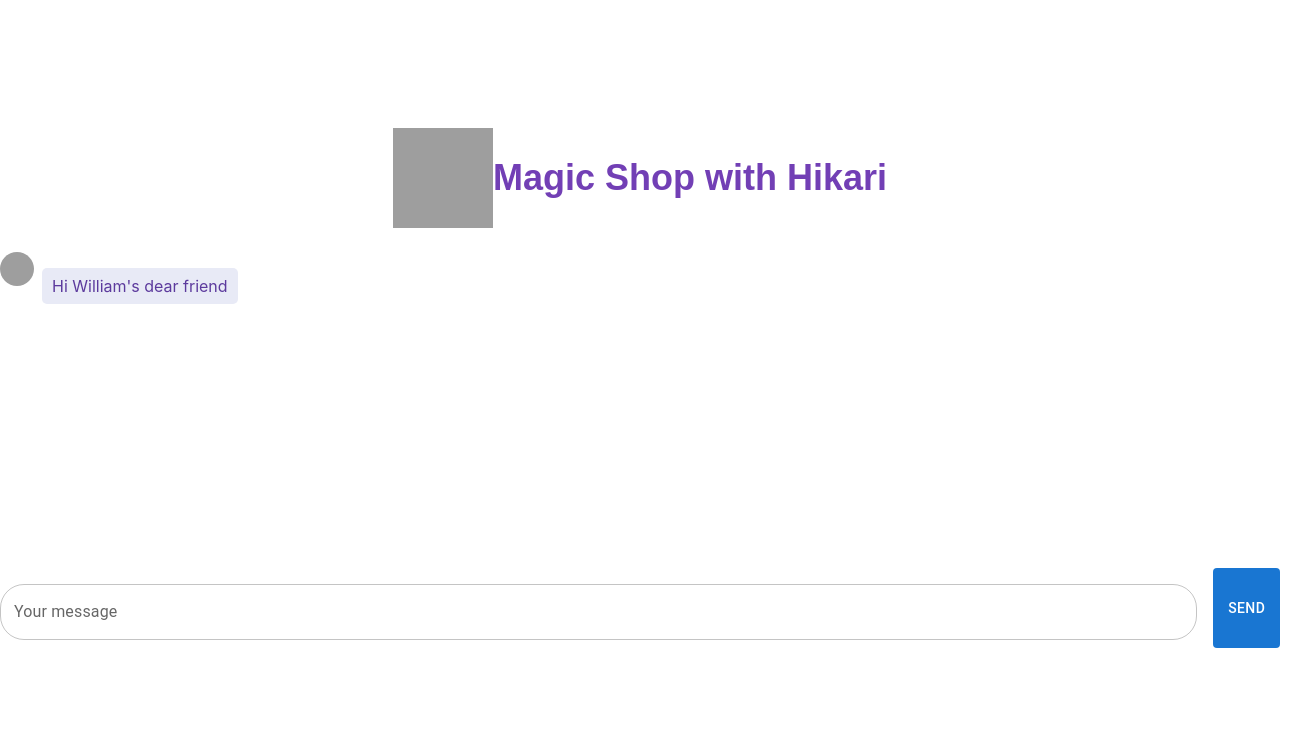
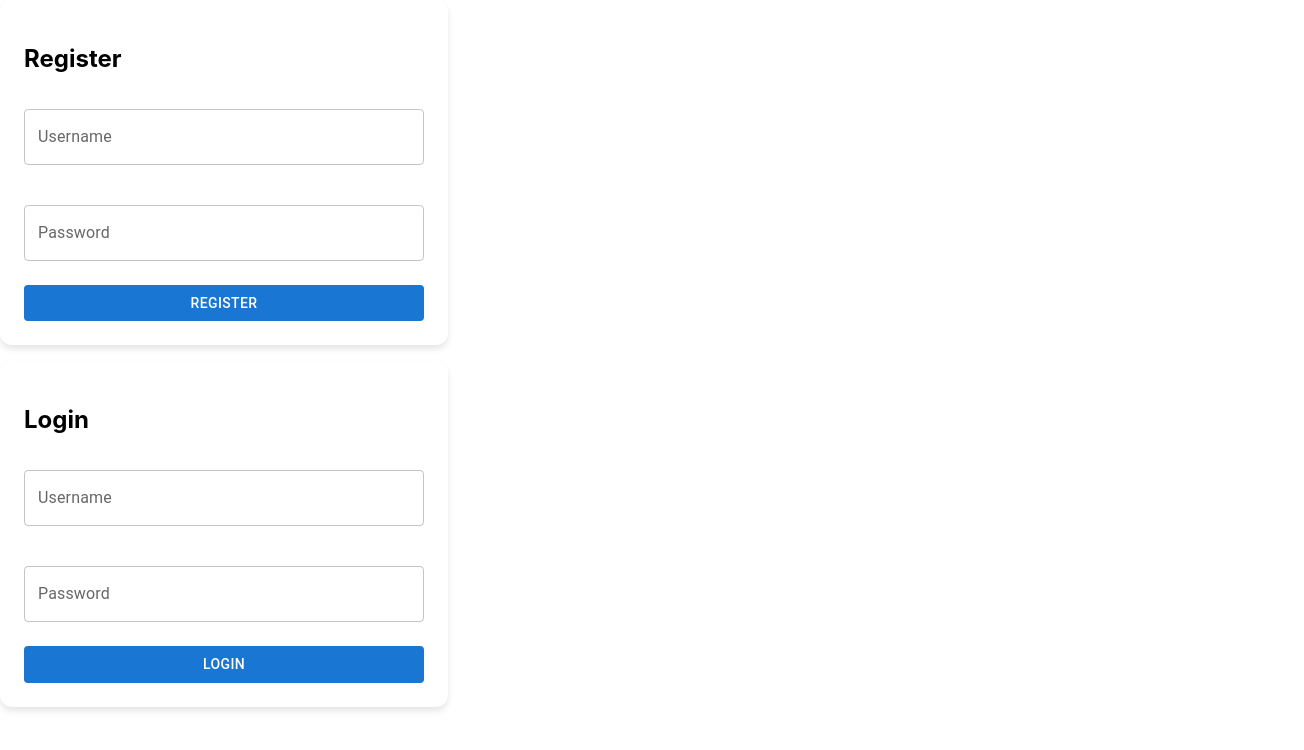
Before and after one commit to JanWilliamHaug/chatFrontEnd, a React (Create React App) app: page / in a window 1280 px wide. Shown: the top 750 px of the page, 1304 px wide, since content can reach past the window. Built offline with nearby package versions, Linux system fonts and the light colour scheme; grey boxes are pictures that could not be loaded.

Commit message:
working on register and login

```diff
--- a/src/App.css
+++ b/src/App.css
@@ -137,3 +137,20 @@
   border-radius: 50%;
   margin-right: 8px;
 }
+
+
+.auth-container {
+  width: 100%;
+  max-width: 400px;
+  padding: 24px;
+  background-color: #ffffff;
+  box-shadow: 0 4px 6px rgba(0, 0, 0, 0.1);
+  border-radius: 12px;
+  margin-bottom: 16px;
+}
+
+.auth-form {
+  display: flex;
+  flex-direction: column;
+  gap: 16px;
+}
--- a/src/App.js
+++ b/src/App.js
@@ -2,12 +2,17 @@ import React, { useState, useRef, useEffect } from 'react';
 import TextField from '@mui/material/TextField';
 import Button from '@mui/material/Button';
 import './App.css';
+
+// Add these imports to the top of the file
+import Register from './components/Register';
+import Login from './components/Login';
 
 function sleep(ms) {
   return new Promise((resolve) => setTimeout(resolve, ms));
 }
 
 function App() {
+
   const [input, setInput] = useState('');
   const [messages, setMessages] = useState([
     {
@@ -15,6 +20,7 @@ function App() {
       sender: 'chatbot',
     },
   ]);
+
   const chatMessagesRef = useRef(null);
 
   useEffect(() => {
@@ -46,6 +52,18 @@ function App() {
       console.error('Error:', error);
     }
   };
+
+  // Conditionally render components based on the token
+  const token = localStorage.getItem('token');
+
+  if (!token) {
+    return (
+      <div>
+        <Register />
+        <Login />
+      </div>
+    );
+  }
 
   return (
     <div className="chatbot-container">
--- /dev/null
+++ b/src/components/Login.js
@@ -0,0 +1,64 @@
+import React, { useState } from 'react';
+import TextField from '@mui/material/TextField';
+import Button from '@mui/material/Button';
+
+function Login() {
+  const [username, setUsername] = useState('');
+  const [password, setPassword] = useState('');
+
+  const handleLogin = async (e) => {
+    e.preventDefault();
+
+    const requestOptions = {
+      method: 'POST',
+      headers: { 'Content-Type': 'application/json' },
+      body: JSON.stringify({ username, password }),
+    };
+
+    try {
+      const res = await fetch('https://chat-back-end-blush.vercel.app/auth/login', requestOptions);
+      const data = await res.json();
+
+      if (data.token) {
+        localStorage.setItem('token', data.token);
+        localStorage.setItem('userId', data.userId);
+        localStorage.setItem('username', data.username);
+        window.location.reload();
+      } else {
+        alert(data.message);
+      }
+    } catch (error) {
+      console.error('Error:', error);
+    }
+  };
+
+  return (
+    <div className="auth-container">
+      <h2>Login</h2>
+      <form onSubmit={handleLogin} className="auth-form">
+        <TextField
+          label="Username"
+          value={username}
+          onChange={(e) => setUsername(e.target.value)}
+          fullWidth
+          margin="normal"
+          variant="outlined"
+        />
+        <TextField
+          label="Password"
+          type="password"
+          value={password}
+          onChange={(e) => setPassword(e.target.value)}
+          fullWidth
+          margin="normal"
+          variant="outlined"
+        />
+        <Button variant="contained" color="primary" type="submit" disableElevation>
+          Login
+        </Button>
+      </form>
+    </div>
+  );
+}
+
+export default Login;
--- /dev/null
+++ b/src/components/Register.js
@@ -0,0 +1,59 @@
+import React, { useState } from 'react';
+import TextField from '@mui/material/TextField';
+import Button from '@mui/material/Button';
+
+function Register() {
+  const [username, setUsername] = useState('');
+  const [password, setPassword] = useState('');
+
+  const handleRegister = async (e) => {
+    e.preventDefault();
+
+    const requestOptions = {
+      method: 'POST',
+      headers: { 'Content-Type': 'application/json' },
+      body: JSON.stringify({ username, password }),
+    };
+
+    try {
+      const res = await fetch('https://chat-back-end-blush.vercel.app/auth/register', requestOptions);
+      const data = await res.json();
+
+      if (data.message) {
+        alert(data.message);
+      }
+    } catch (error) {
+      console.error('Error:', error);
+    }
+  };
+
+  return (
+    <div className="auth-container">
+      <h2>Register</h2>
+      <form onSubmit={handleRegister} className="auth-form">
+        <TextField
+          label="Username"
+          value={username}
+          onChange={(e) => setUsername(e.target.value)}
+          fullWidth
+          margin="normal"
+          variant="outlined"
+        />
+        <TextField
+          label="Password"
+          type="password"
+          value={password}
+          onChange={(e) => setPassword(e.target.value)}
+          fullWidth
+          margin="normal"
+          variant="outlined"
+        />
+        <Button variant="contained" color="primary" type="submit" disableElevation>
+          Register
+        </Button>
+      </form>
+    </div>
+  );
+}
+
+export default Register;
```
